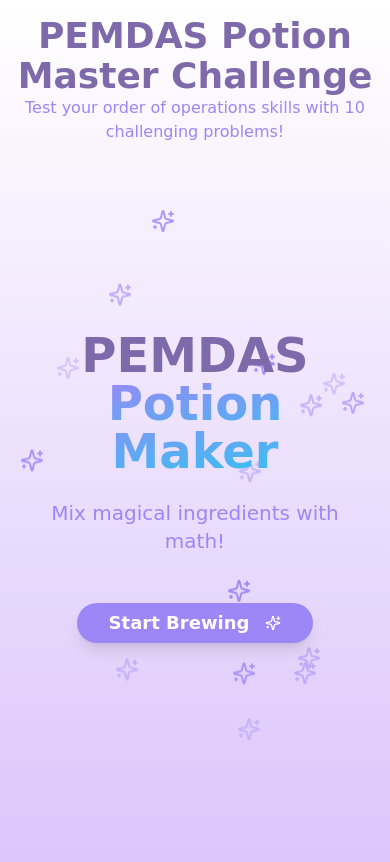
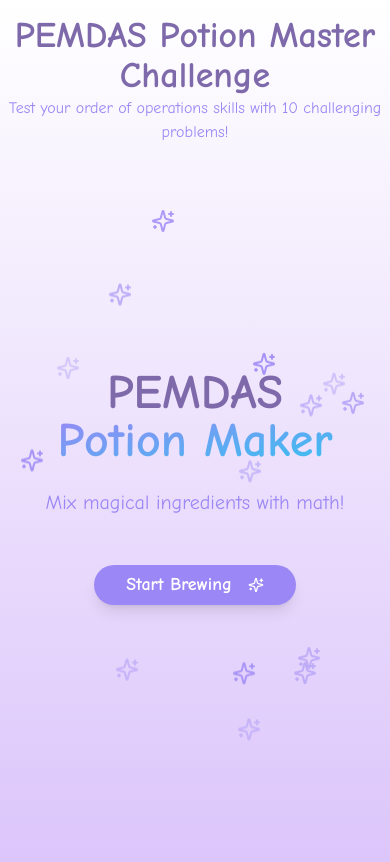
Before and after one commit to Alealejandro1124/potion-math-adventures, a React (Vite) app: page / in a window 390 px wide. Shown: the top 862 px of the page. Built offline with nearby package versions, Linux system fonts and the light colour scheme.

Commit message:
Fix: Mobile font rendering
Ensure consistent font rendering across devices.

```diff
--- a/index.html
+++ b/index.html
@@ -1,3 +1,4 @@
+
 <!DOCTYPE html>
 <html lang="en">
   <head>
@@ -15,6 +16,9 @@
     <meta name="twitter:card" content="summary_large_image" />
     <meta name="twitter:site" content="@lovable_dev" />
     <meta name="twitter:image" content="https://lovable.dev/opengraph-image-p98pqg.png" />
+
+    <!-- Comic Neue font - closest web font to Comic Sans for better cross-platform consistency -->
+    <link href="https://fonts.googleapis.com/css2?family=Comic+Neue:wght@300;400;700&display=swap" rel="stylesheet">
   </head>
 
   <body>
--- a/tailwind.config.ts
+++ b/tailwind.config.ts
@@ -20,7 +20,7 @@ export default {
 		},
 		extend: {
 			fontFamily: {
-				"game": ["Comic Sans MS", "Comic Sans", "cursive"]
+				"game": ["Comic Neue", "Comic Sans MS", "Comic Sans", "cursive"]
 			},
 			colors: {
 				border: 'hsl(var(--border))',
```
